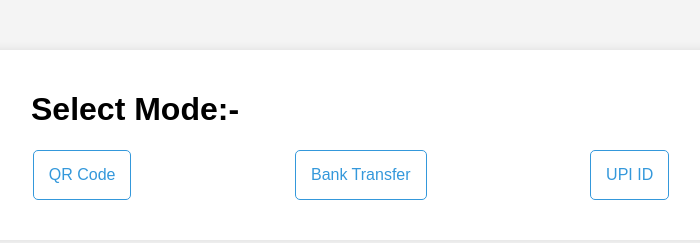
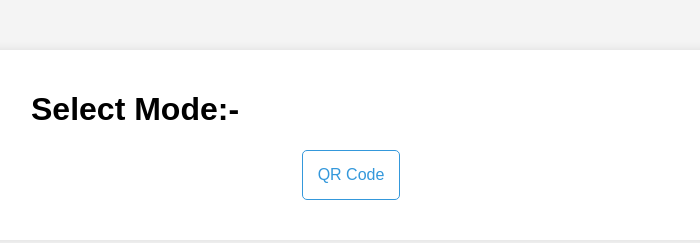
Before and after one commit to Prince-Online/Donate, a plain HTML site: page index.html in a window 1280 px wide. Shown: the whole page, without its empty margins (289-989 px from the left). Drawn offline with Linux system fonts and the light colour scheme.

Commit message:
Update index.html

```diff
--- a/index.html
+++ b/index.html
@@ -70,8 +70,6 @@
 
         <div class="option-container">
             <div class="donate-option" onclick="showOption('qr-code')">QR Code</div>
-            <div class="donate-option" onclick="showOption('bank-details')">Bank Transfer</div>
-            <div class="donate-option" onclick="showOption('upi-id')">UPI ID</div>
         </div>
 
         <div id="qr-code" class="donation-content">
```
